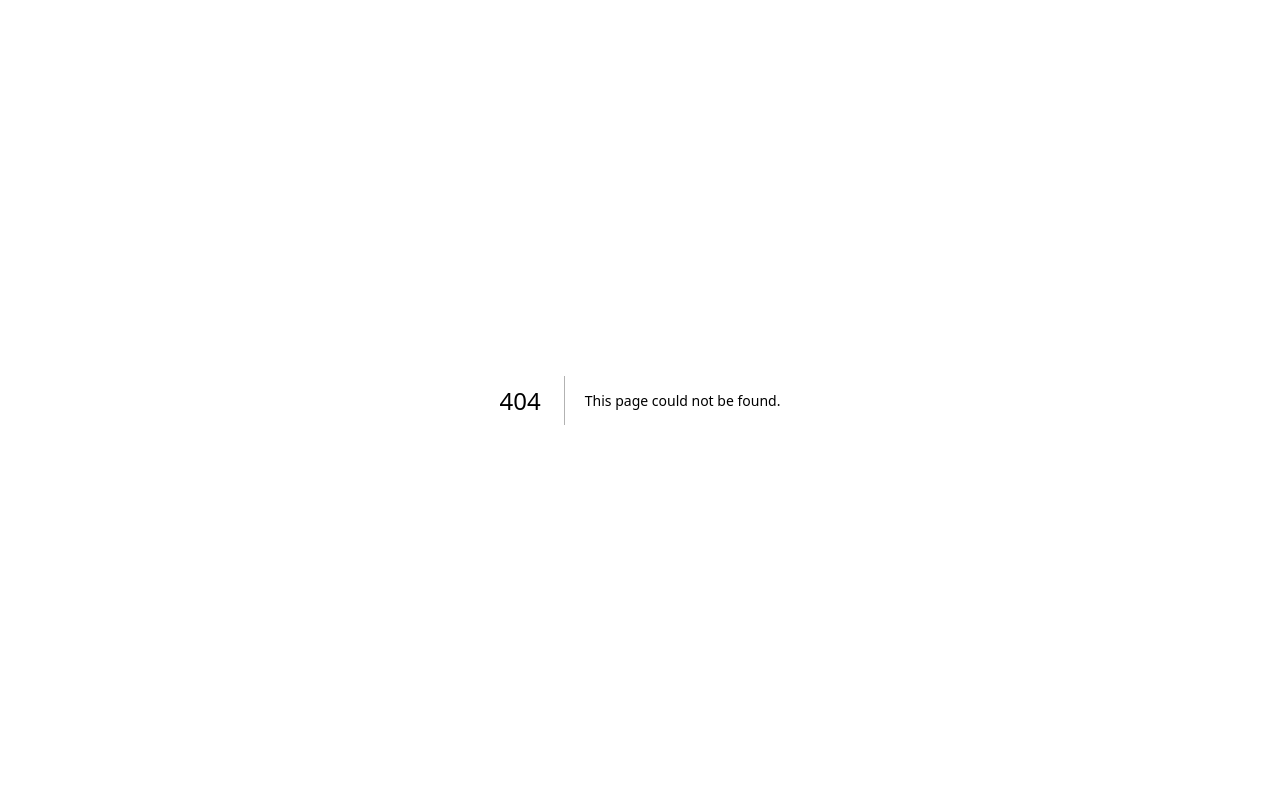
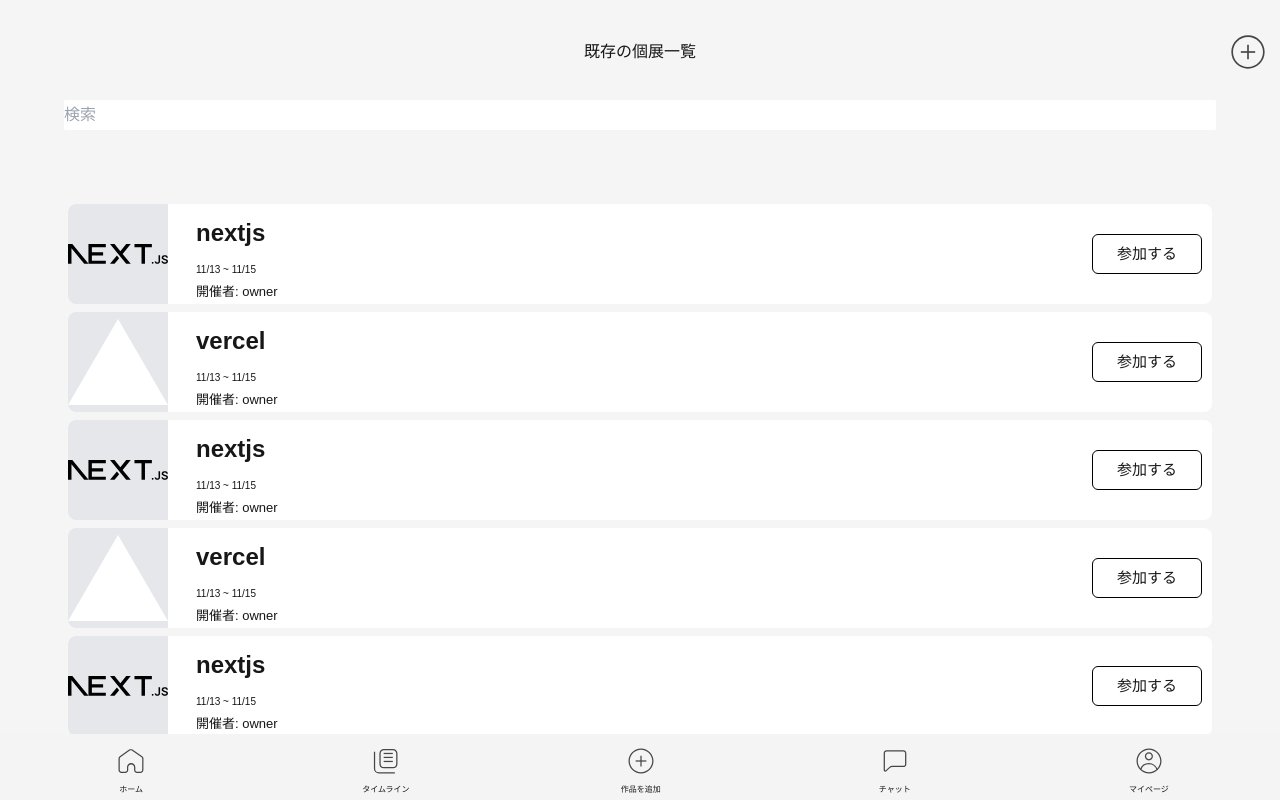
Before and after one commit to u-kai/koten, a Next.js app in the folder frontend/: page /koten/list in a window 1280 px wide. Before the commit this address had no page. Built offline with nearby package versions, Linux system fonts and the light colour scheme.

Commit message:
add koten list

```diff
--- /dev/null
+++ b/frontend/app/components/koten/add-button.tsx
@@ -0,0 +1,14 @@
+import nextConfig from "@/next.config";
+import Image from "next/image";
+export default function AddButton() {
+  return (
+    <a href={`${nextConfig.basePath}/register/koten`}>
+      <Image
+        src={`${nextConfig.basePath}/add.svg`}
+        width={40}
+        height={40}
+        alt="logo"
+      />
+    </a>
+  );
+}
--- /dev/null
+++ b/frontend/app/components/koten/card.tsx
@@ -0,0 +1,30 @@
+import Image from "next/image";
+import ParticipateButton from "./participate-button";
+
+export default function KotenSummaryCard(props: {
+  src: string;
+  name: string;
+  start: string;
+  end: string;
+  owner: string;
+}) {
+  return (
+    <div className="bg-white h-[100px] rounded-lg relative overflow-hidden">
+      <div className="absolute left-0 h-[100px] flex items-center bg-gray-200">
+        <Image src={props.src} alt="img" width={100} height={100} />
+      </div>
+      <div className="p-2 absolute top-[5px] left-[120px] font-bold text-2xl">
+        {props.name}
+      </div>
+      <div className="p-2 absolute top-[50px] left-[120px] text-[10px]">
+        {props.start} ~ {props.end}
+      </div>
+      <div className="p-2 absolute top-[70px] left-[120px] text-[13px]">
+        開催者: {props.owner}
+      </div>
+      <div className="absolute right-[10px] h-[100px] flex items-center">
+        <ParticipateButton href="/" />
+      </div>
+    </div>
+  );
+}
--- /dev/null
+++ b/frontend/app/components/koten/participate-button.tsx
@@ -0,0 +1,9 @@
+export default function ParticipateButton(props: { href: string }) {
+  return (
+    <div className="rounded-md border-black border-[1px] w-[110px] h-[40px] flex justify-center items-center text-[15px] p-2">
+      <a href={props.href}>
+        <button>参加する</button>
+      </a>
+    </div>
+  );
+}
--- /dev/null
+++ b/frontend/app/components/koten/search-bar.tsx
@@ -0,0 +1,11 @@
+export default function SearchBar() {
+  return (
+    <div className="w-full h-50">
+      <input
+        type="text"
+        placeholder="検索"
+        className="w-full rounded-sm h-[30px]"
+      />
+    </div>
+  );
+}
--- a/frontend/app/components/long-button.tsx
+++ b/frontend/app/components/long-button.tsx
@@ -1,7 +1,8 @@
 import { FONT_COLOR, FONT_FAMILY } from "../configs";
 
-export default function LongButton(props: { display: string }) {
+export default function LongButton(props: { display: string; href: string }) {
   return (
+    <a href={props.href}>
       <button
         className="px-8 bg-white text-black rounded-md hover:bg-gray "
         style={{
@@ -13,5 +14,6 @@
           {props.display}
         </div>
       </button>
+    </a>
   );
 }
--- a/frontend/app/components/poster/botton.tsx
+++ b/frontend/app/components/poster/botton.tsx
@@ -1,5 +1,6 @@
+import nextConfig from "@/next.config";
 import LongButton from "../long-button";
 
 export default function KotenDetailButton() {
-  return <LongButton display="個展を見る" />;
+  return <LongButton display="個展を見る" href={`${nextConfig.basePath}/`} />;
 }
--- /dev/null
+++ b/frontend/app/koten/list/page.tsx
@@ -0,0 +1,100 @@
+import NavigationBar from "@/app/components/navigation-bar";
+import AddButton from "@/app/components/koten/add-button";
+import SearchBar from "@/app/components/koten/search-bar";
+import KotenSummaryCard from "@/app/components/koten/card";
+import { toImagePath } from "@/app/common";
+
+export default function ParticipateKotenPage() {
+  const props: {
+    name: string;
+    src: string;
+    start: string;
+    end: string;
+    owner: string;
+  }[] = [
+    {
+      name: "nextjs",
+      src: toImagePath("next.svg"),
+      start: "11/13",
+      end: "11/15",
+      owner: "owner",
+    },
+    {
+      name: "vercel",
+      src: toImagePath("vercel.svg"),
+      start: "11/13",
+      end: "11/15",
+      owner: "owner",
+    },
+    {
+      name: "nextjs",
+      src: toImagePath("next.svg"),
+      start: "11/13",
+      end: "11/15",
+      owner: "owner",
+    },
+    {
+      name: "vercel",
+      src: toImagePath("vercel.svg"),
+      start: "11/13",
+      end: "11/15",
+      owner: "owner",
+    },
+    {
+      name: "nextjs",
+      src: toImagePath("next.svg"),
+      start: "11/13",
+      end: "11/15",
+      owner: "owner",
+    },
+    {
+      name: "vercel",
+      src: toImagePath("vercel.svg"),
+      start: "11/13",
+      end: "11/15",
+      owner: "owner",
+    },
+    {
+      name: "nextjs",
+      src: toImagePath("next.svg"),
+      start: "11/13",
+      end: "11/15",
+      owner: "owner",
+    },
+    {
+      name: "vercel",
+      src: toImagePath("vercel.svg"),
+      start: "11/13",
+      end: "11/15",
+      owner: "owner",
+    },
+  ];
+  return (
+    <div className="relative flex justify-center items-center h-full">
+      <div className="absolute top-10">既存の個展一覧</div>
+      <div className="absolute top-8 right-3">
+        <AddButton />
+      </div>
+      <div className="absolute top-20 pt-5 w-[90%]">
+        <SearchBar />
+      </div>
+      <div className="absolute top-[200px] w-[90%] h-[550px] overflow-y-scroll">
+        {props.map((prop, i) => (
+          <div className="p-1" key={i}>
+            <KotenSummaryCard
+              key={i}
+              name={prop.name}
+              src={prop.src}
+              start={prop.start}
+              end={prop.end}
+              owner={prop.owner}
+            />
+          </div>
+        ))}
+      </div>
+      <div className="fixed bottom-0 w-full">
+        <NavigationBar />
+      </div>
+    </div>
+  );
+}
--- a/frontend/app/register/page.tsx
+++ b/frontend/app/register/page.tsx
@@ -1,3 +1,4 @@
+import nextConfig from "@/next.config";
 import LongButton from "../components/long-button";
 import NavigationBar from "../components/navigation-bar";
 import TitleBar from "../components/title-bar";
@@ -10,10 +11,13 @@
           <TitleBar />
         </div>
         <div className="absolute top-[700px]">
-          <LongButton display="個展に参加する" />
+          <LongButton
+            display="個展に参加する"
+            href={`${nextConfig.basePath}/koten/list`}
+          />
         </div>
         <div className="absolute top-[740px]">
-          <LongButton display="作品をUPする" />
+          <LongButton display="作品をUPする" href={`${nextConfig.basePath}/`} />
         </div>
       </div>
       <div className="fixed bottom-0 w-full">
```
Also changed, not shown: frontend/public/add.svg (added). Lines whose indentation alone changed are shown as unchanged.
